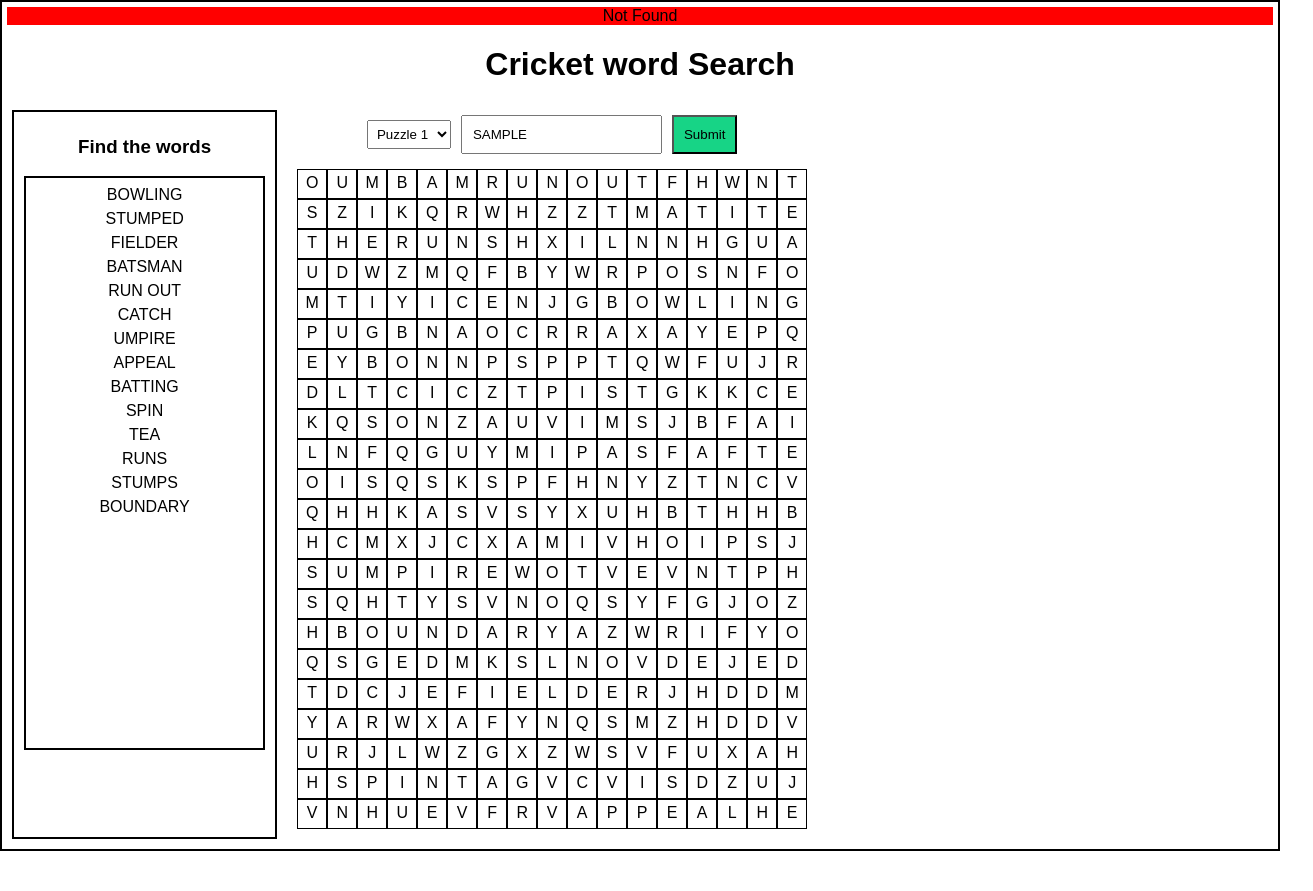
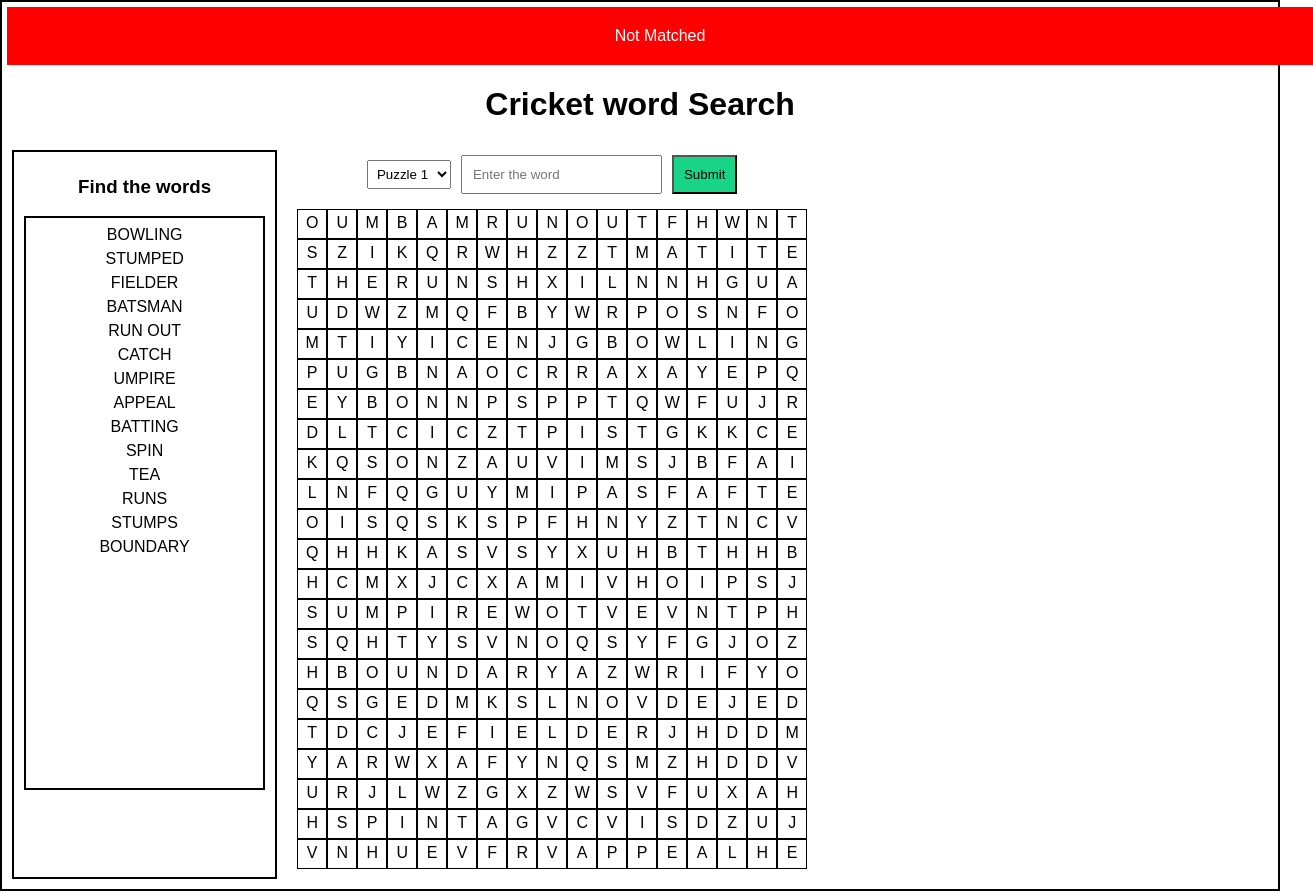
Before and after one commit to praveen1295/cricket-word-search, a React (Create React App) app: page / in a window 1280 px wide. Both pictures are taken after typing "Sample" into the empty fields and a click on the button "Submit". Shown: the whole page, 1313 px wide, since content can reach past the window. Before the commit the page ends 851 px from the top, so only its background shows below. Built offline with nearby package versions, Linux system fonts and the light colour scheme.

Commit message:
complete

```diff
--- a/src/App.js
+++ b/src/App.js
@@ -102,11 +102,22 @@ export default function App() {
         setMatch(true);
       }, 3000);
     }
+    setText("");
   };
   return (
     <div className="App">
       {!match && (
-        <div style={{ width: "100%", background: "red" }}>Not Found</div>
+        <div
+          style={{
+            width: "100%",
+            background: "red",
+            padding: "20px",
+            color: "white",
+            fontSize: "16px",
+          }}
+        >
+          Not Matched
+        </div>
       )}
       <h1>Cricket word Search</h1>
       <div className="container">
```
